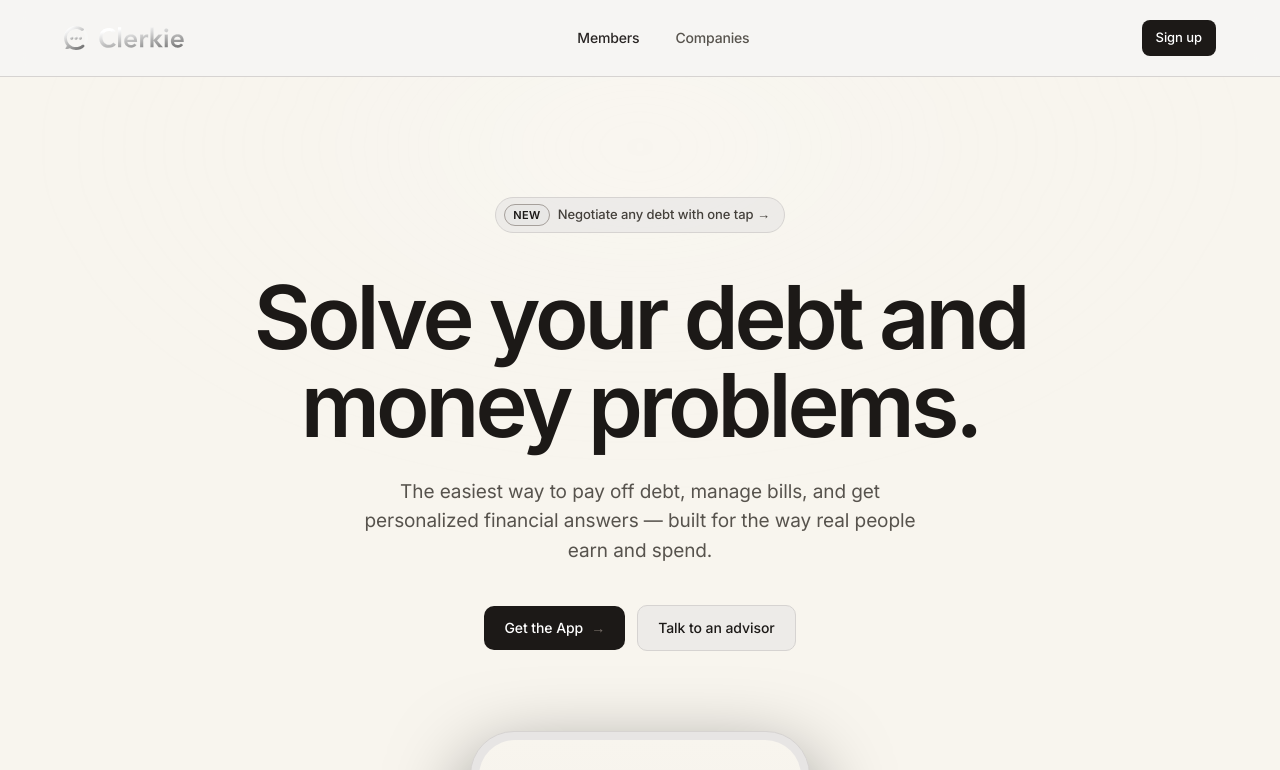
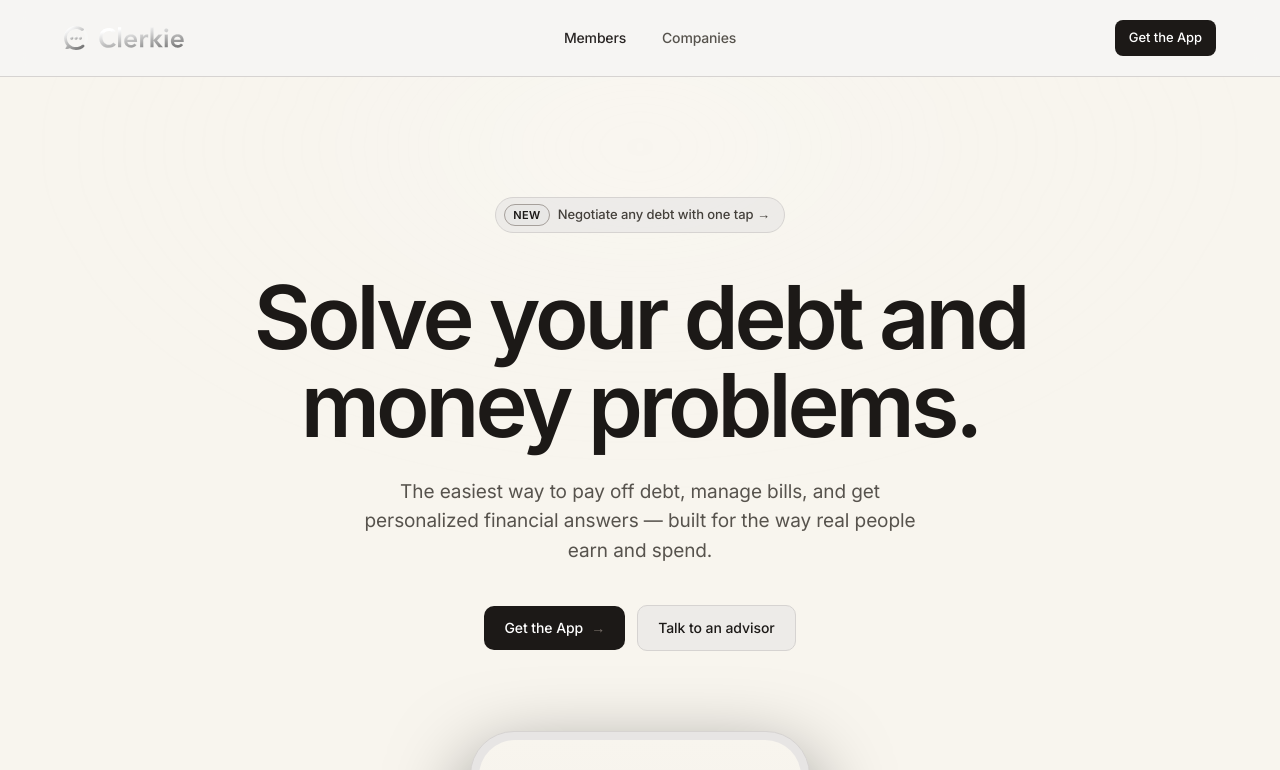
Before and after one commit to doyounglee-jpg/websites, a Next.js app: page /members in a window 1280 px wide. Shown: the top 770 px of the page. Built offline with nearby package versions, Linux system fonts and the light colour scheme.

Commit message:
Fix: rename remaining 'Sign up' CTA → 'Get the App'

```diff
--- a/app/members/page.tsx
+++ b/app/members/page.tsx
@@ -56,7 +56,7 @@ export default function MembersPage() {
               href="#cta"
               className="rounded-lg bg-stone-900 px-3.5 py-2 text-[13px] font-medium tracking-[-0.005em] text-white"
             >
-              Sign up
+              Get the App
             </a>
           </div>
           <MobileMenu activePath="members" ctaLabel="Get the App" ctaHref="#cta" />
```
